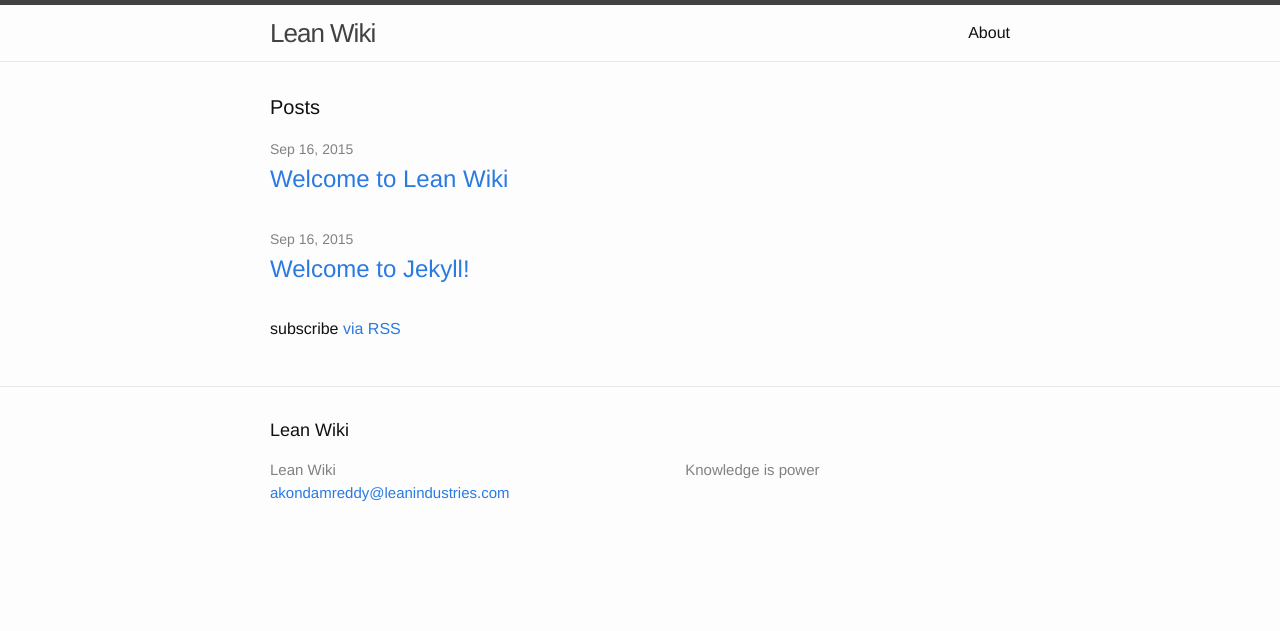
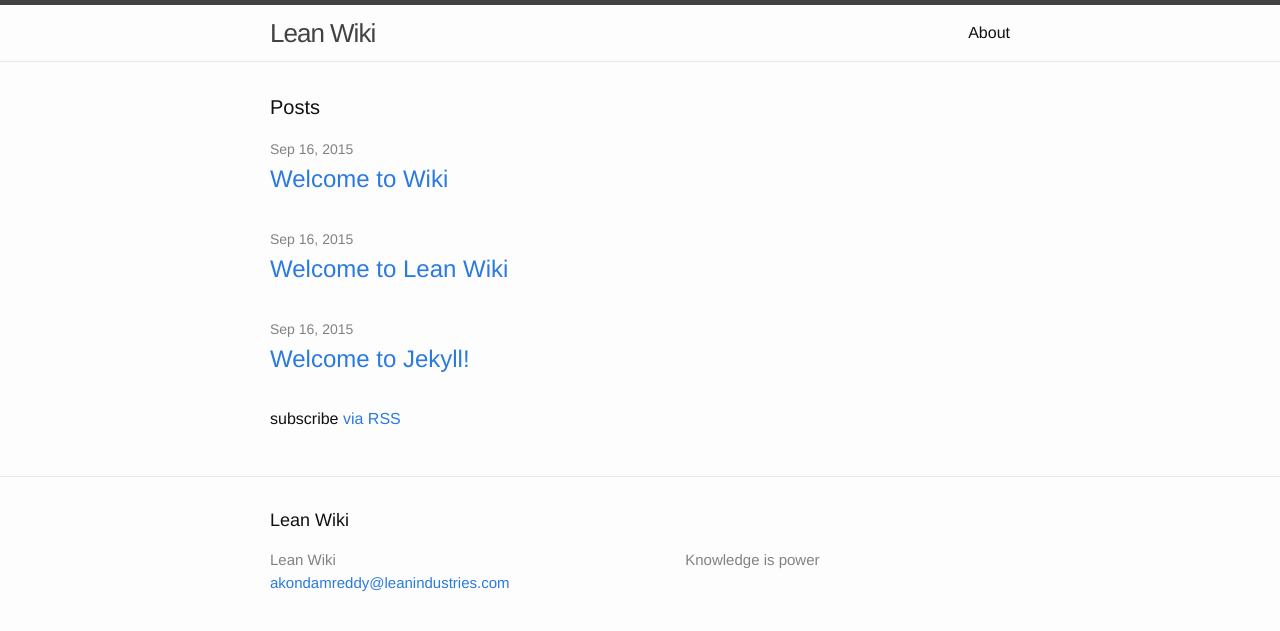
Before and after one commit to leandindustries/wiki, a Jekyll site: the page built from index.html, in a window 1280 px wide. Shown: the top 631 px of the page. Built offline with Jekyll 4.4.1, drawn with Linux system fonts in a browser that asks for light colours; a file with an impossible date is left out.

Commit message:
Updated 2015-09-16-Prose-io.markdown

```diff
--- a/_posts/2015-09-16-Prose-io.markdown
+++ b/_posts/2015-09-16-Prose-io.markdown
@@ -1,7 +1,7 @@
 ---
 layout: post
-title: Prose.io
-date: {}
+title: "Welcome to Wiki "
+date: 2015-09-16T07:15:40.000Z
 categories: lean wiki
 published: true
 ---
```
